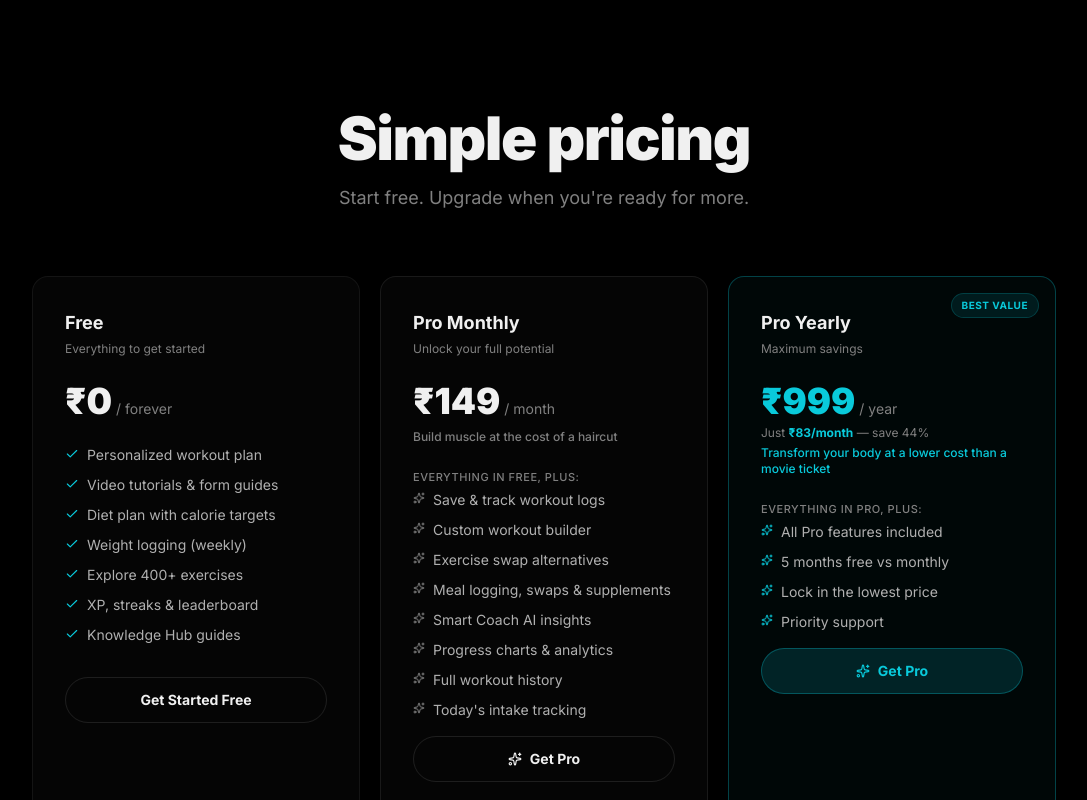
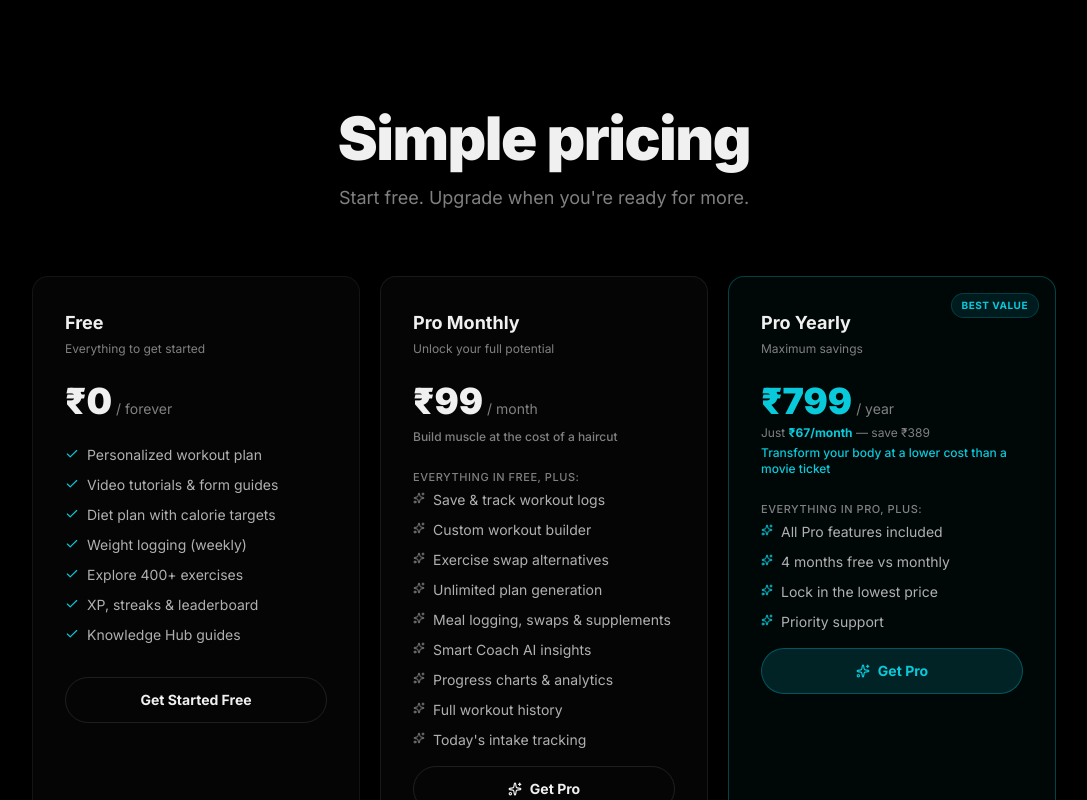
Before and after one commit to WebDev-Sridhar/gym-companion, a React (Vite) app: page / in a window 1280 px wide. Shown: the part 3374-4174 px from the top of the page, without its empty margins (96-1183 px from the left). Built offline with nearby package versions, Linux system fonts and the light colour scheme; no server answers.

Commit message:
pricing updated

```diff
--- a/src/components/ui/PaymentModal.jsx
+++ b/src/components/ui/PaymentModal.jsx
@@ -89,7 +89,7 @@ export function PaymentModalContainer() {
                   }`}
                 >
                   <div className="text-xs text-text-muted mb-1">Monthly</div>
-                  <div className="text-xl font-black text-text-primary">₹149</div>
+                  <div className="text-xl font-black text-text-primary">₹99</div>
                   <div className="text-[10px] text-text-muted">/month</div>
                   {selectedPlan === 'monthly' && (
                     <div className="absolute top-2 right-2 w-5 h-5 rounded-full bg-accent flex items-center justify-center">
@@ -108,11 +108,11 @@ export function PaymentModalContainer() {
                   }`}
                 >
                   <div className="absolute -top-2 right-2 px-2 py-0.5 rounded-full bg-accent/15 border border-accent/25 text-accent text-[9px] font-bold uppercase">
-                    Save 44%
+                    Save ₹389
                   </div>
                   <div className="text-xs text-text-muted mb-1">Yearly</div>
-                  <div className="text-xl font-black text-accent">₹999</div>
-                  <div className="text-[10px] text-text-muted">₹83/month</div>
+                  <div className="text-xl font-black text-accent">₹799</div>
+                  <div className="text-[10px] text-text-muted">₹67/month</div>
                   {selectedPlan === 'yearly' && (
                     <div className="absolute top-2 right-2 w-5 h-5 rounded-full bg-accent flex items-center justify-center">
                       <Check size={12} className="text-dark-bg" />
@@ -161,7 +161,7 @@ export function PaymentModalContainer() {
                 ) : (
                   <>
                     <Zap size={16} />
-                    {selectedPlan === 'monthly' ? 'Pay ₹149/month' : 'Pay ₹999/year'}
+                    {selectedPlan === 'monthly' ? 'Pay ₹99/month' : 'Pay ₹799/year'}
                   </>
                 )}
               </button>
--- a/src/hooks/useReferral.js
+++ b/src/hooks/useReferral.js
@@ -42,7 +42,7 @@ export default function useReferral() {
     if (!referralLink) return;
     const shareData = {
       title: 'Join OwnGainz',
-      text: 'Get your personalized workout & diet plan! Use my referral link and get \u20b930 off PRO.',
+      text: 'Get your personalized workout & diet plan! Use my referral link and get \u20b920 off PRO.',
       url: referralLink,
     };
 
--- a/src/pages/FAQ.jsx
+++ b/src/pages/FAQ.jsx
@@ -206,7 +206,7 @@ const faqData = [
       },
       {
         q: 'How do I upgrade to Pro?',
-        a: 'Tap the "Upgrade" banner on your Dashboard or look for the lock icon on Pro features. Pro is available as a monthly (₹149/month) or yearly (₹999/year) subscription via Razorpay. You can cancel anytime from your Profile page.',
+        a: 'Tap the "Upgrade" banner on your Dashboard or look for the lock icon on Pro features. Pro is available as a monthly (₹99/month) or yearly (₹799/year) subscription via Razorpay. You can cancel anytime from your Profile page.',
       },
       {
         q: 'What is the leaderboard?',
@@ -214,7 +214,7 @@ const faqData = [
       },
       {
         q: 'How do referral rewards work?',
-        a: 'Share your unique referral link from the Rewards page. When a friend signs up, you earn 10 points. When they subscribe to Pro, you earn 100 points and they get ₹30 off. Accumulate 500 points to redeem 1 month of free Pro. Invite 5 friends who subscribe and you get free Pro!',
+        a: 'Share your unique referral link from the Rewards page. When a friend signs up, you earn 10 points. When they subscribe to Pro, you earn 100 points and they get ₹20 off. Accumulate 500 points to redeem 1 month of free Pro. Invite 5 friends who subscribe and you get free Pro!',
       },
     ],
   },
--- a/src/pages/Landing.jsx
+++ b/src/pages/Landing.jsx
@@ -267,7 +267,7 @@ export default function Landing() {
                 {[
                   { label: 'Personal Trainer', price: '₹5,000+/mo', crossed: true },
                   { label: 'Online Course', price: '₹8,000+', crossed: true },
-                  { label: 'OwnGainz Pro', price: '₹83/mo', highlight: true },
+                  { label: 'OwnGainz Pro', price: '₹67/mo', highlight: true },
                 ].map((item) => (
                   <div key={item.label} className={`px-5 py-3 rounded-xl border ${item.highlight ? 'border-accent/30 bg-accent/5' : 'border-white/[0.06]'}`}>
                     <span className="text-text-muted text-xs block">{item.label}</span>
@@ -456,7 +456,7 @@ export default function Landing() {
               <h3 className="text-lg font-bold text-text-primary mb-1">Pro Monthly</h3>
               <p className="text-text-muted text-xs mb-6">Unlock your full potential</p>
               <div className="mb-2">
-                <span className="text-4xl font-black text-text-primary">₹149</span>
+                <span className="text-4xl font-black text-text-primary">₹99</span>
                 <span className="text-text-muted text-sm ml-1">/ month</span>
               </div>
               <p className="text-xs text-text-muted font-medium mb-6">Build muscle at the cost of a haircut</p>
@@ -466,6 +466,7 @@ export default function Landing() {
                   'Save & track workout logs',
                   'Custom workout builder',
                   'Exercise swap alternatives',
+                  'Unlimited plan generation',
                   'Meal logging, swaps & supplements',
                   'Smart Coach AI insights',
                   'Progress charts & analytics',
@@ -489,18 +490,18 @@ export default function Landing() {
               <h3 className="text-lg font-bold text-text-primary mb-1">Pro Yearly</h3>
               <p className="text-text-muted text-xs mb-6">Maximum savings</p>
               <div className="mb-1">
-                <span className="text-4xl font-black text-accent">₹999</span>
+                <span className="text-4xl font-black text-accent">₹799</span>
                 <span className="text-text-muted text-sm ml-1">/ year</span>
               </div>
               <p className="text-xs text-text-muted mb-1">
-                Just <span className="text-accent font-bold">₹83/month</span> — save 44%
+                Just <span className="text-accent font-bold">₹67/month</span> — save ₹389
               </p>
               <p className="text-xs text-accent font-medium mb-6">Transform your body at a lower cost than a movie ticket</p>
               <ul className="space-y-2.5 mb-4">
                 <li className="text-[11px] text-text-muted font-medium uppercase tracking-wider mb-1">Everything in Pro, plus:</li>
                 {[
                   'All Pro features included',
-                  '5 months free vs monthly',
+                  '4 months free vs monthly',
                   'Lock in the lowest price',
                   'Priority support',
                 ].map((f) => (
--- a/src/pages/Rewards.jsx
+++ b/src/pages/Rewards.jsx
@@ -97,7 +97,7 @@ export default function Rewards() {
             <Share2 size={16} className="text-accent" />
           </button>
         </div>
-        <p className="text-xs text-accent/70 mt-2.5">Your friend gets ₹30 off their first PRO subscription</p>
+        <p className="text-xs text-accent/70 mt-2.5">Your friend gets ₹20 off their first PRO subscription</p>
       </motion.div>
 
       {/* Progress to 5 Referrals */}
@@ -136,7 +136,7 @@ export default function Rewards() {
           {[
             { step: '1', title: 'Share your link', desc: 'Send your referral link to friends' },
             { step: '2', title: 'Friend signs up', desc: 'You earn +10 points' },
-            { step: '3', title: 'Friend subscribes', desc: 'You earn +100 points, they get ₹30 off' },
+            { step: '3', title: 'Friend subscribes', desc: 'You earn +100 points, they get ₹20 off' },
             { step: '4', title: 'Redeem points', desc: '500 points = 1 Month PRO' },
           ].map((item) => (
             <div key={item.step} className="flex items-start gap-3">
```
Also changed, not shown: 1 other file (tests, documents, lock files or other folders).
